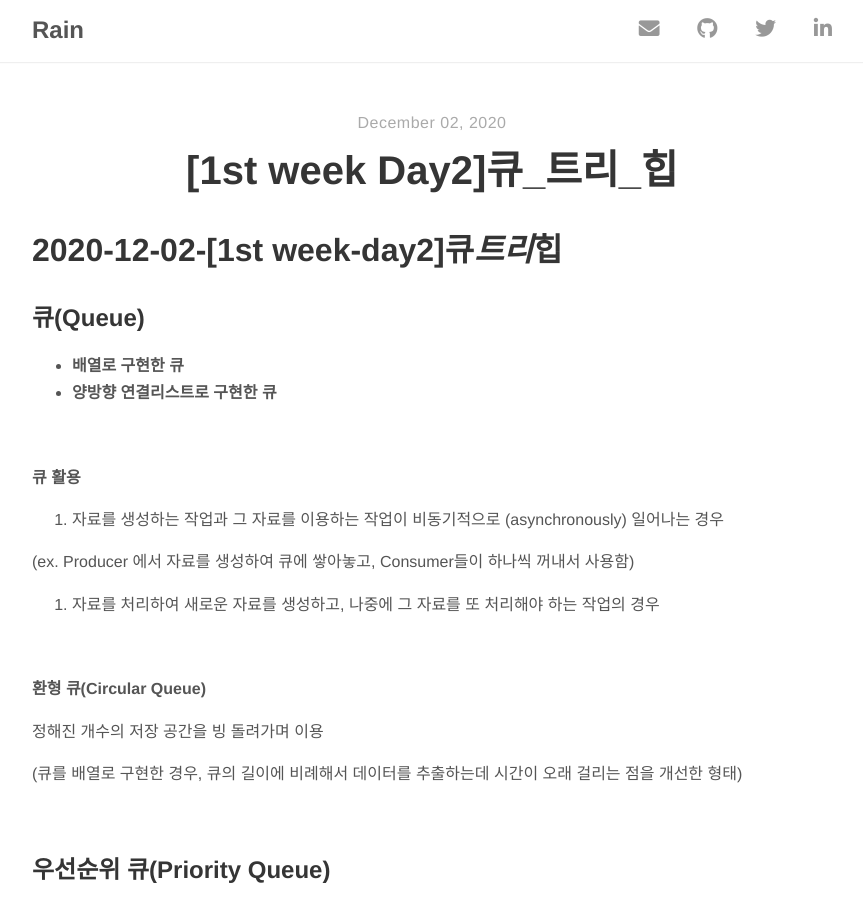
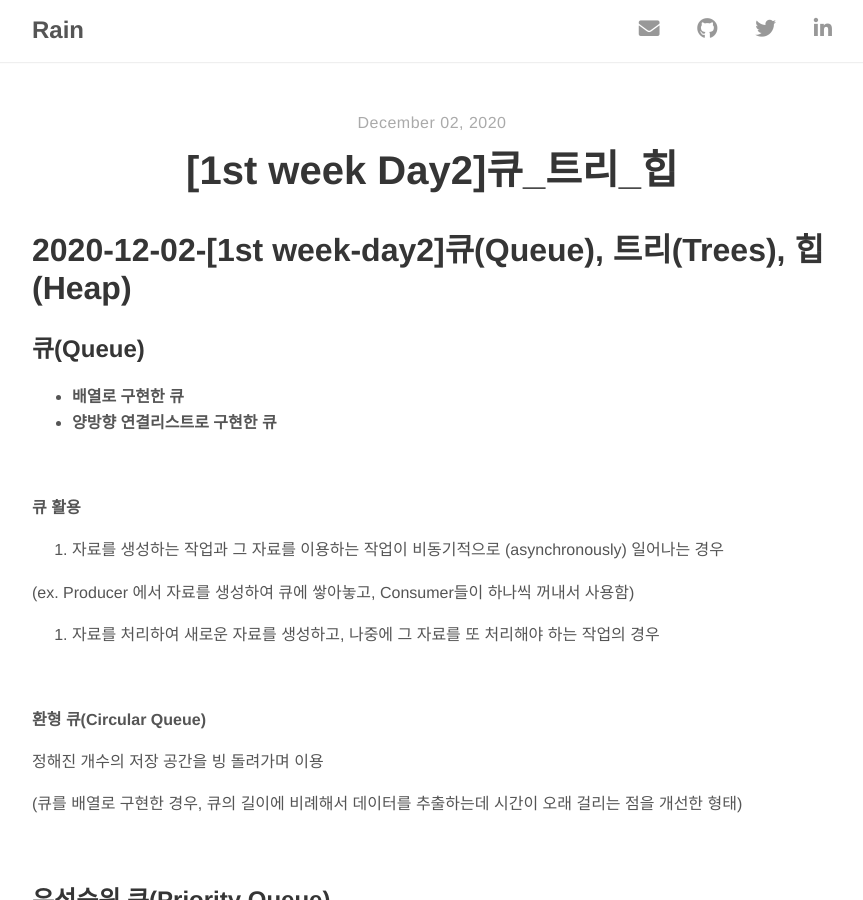
Before and after one commit to Ting-Kim/Ting-kim.github.io, a Jekyll site: the page built from _posts/ai_dev_course/1st_week/2020-12-02-[1st week-day2]큐_트리_힙.md, in a window 1280 px wide and 900 px high. Shown: the whole window, without its empty margins (208-1071 px from the left). Built offline with Jekyll 4.4.1, drawn with Linux system fonts in a browser that asks for light colours; nearby versions of some CDN libraries; our own code applies the rules of GitHub Pages for plain Markdown files.

Commit message:
Update 2020-12-02-[1st week-day2]큐_트리_힙.md

```diff
--- a/_posts/ai_dev_course/1st_week/2020-12-02-[1st week-day2]큐_트리_힙.md
+++ b/_posts/ai_dev_course/1st_week/2020-12-02-[1st week-day2]큐_트리_힙.md
@@ -1,4 +1,4 @@
-# 2020-12-02-[1st week-day2]큐*트리*힙
+# 2020-12-02-[1st week-day2]큐(Queue), 트리(Trees), 힙(Heap)
 
 ## 큐(Queue)
 
```
